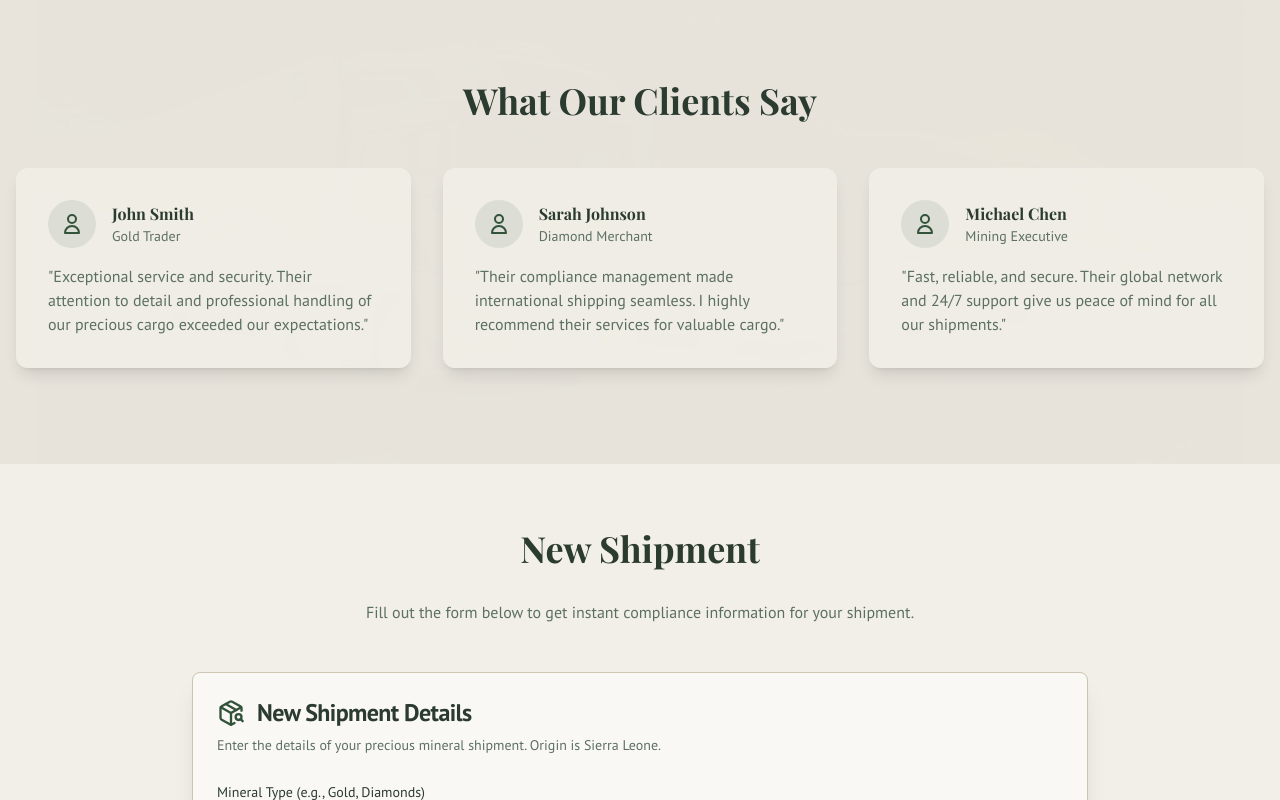
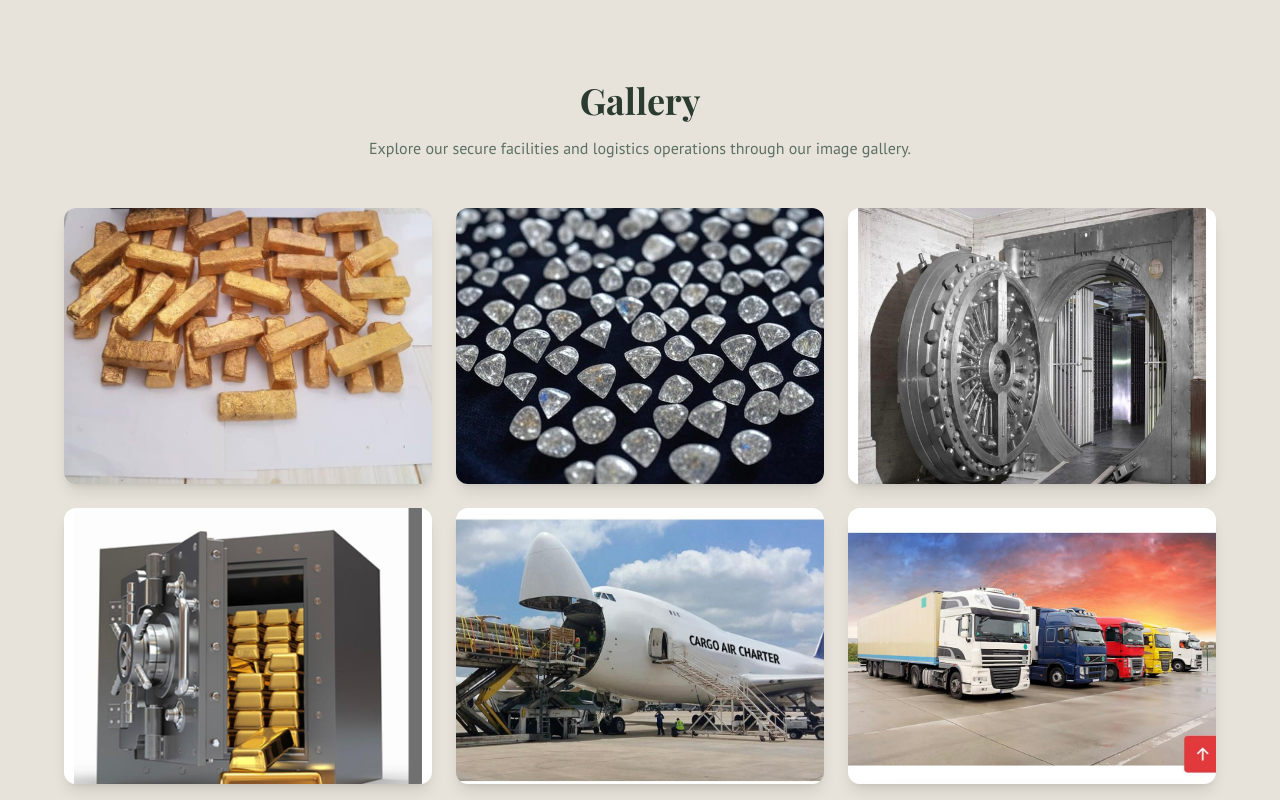
Before and after one commit to moBarrie/mg-secureship-app, a Next.js app: page / in a window 1280 px wide. Shown: the part 2200-3000 px from the top of the page. Built offline with nearby package versions, Linux system fonts and the light colour scheme; what @genkit-ai/googleai, genkit would draw is missing.

Commit message:
Updated address to 10 William Street and added gallery section

```diff
--- a/src/app/page.tsx
+++ b/src/app/page.tsx
@@ -314,6 +314,128 @@ export default function Home() {
           </div>
         </section>
 
+        {/* Gallery Section */}
+        <section className="py-24 bg-muted">
+          <div className="container mx-auto px-4">
+            <h2 className="text-3xl md:text-4xl font-bold text-center mb-4">
+              Gallery
+            </h2>
+            <p className="text-center text-muted-foreground mb-12 max-w-2xl mx-auto">
+              Explore our secure facilities and logistics operations through our
+              image gallery.
+            </p>
+            <div className="grid grid-cols-1 md:grid-cols-2 lg:grid-cols-3 gap-6 max-w-6xl mx-auto">
+              {/* Gallery Item 1 */}
+              <div className="group relative aspect-[4/3] rounded-xl overflow-hidden shadow-lg">
+                <Image
+                  src="/images/gold-shipping.jpeg"
+                  alt="Gold Shipping Operations"
+                  fill
+                  className="object-cover transform transition-transform duration-500 group-hover:scale-110"
+                />
+                <div className="absolute inset-0 bg-gradient-to-t from-black/80 via-black/50 to-transparent opacity-0 group-hover:opacity-100 transition-opacity duration-500 flex flex-col justify-end p-6">
+                  <h3 className="text-white text-xl font-semibold mb-2">
+                    Gold Shipping
+                  </h3>
+                  <p className="text-white/90 text-sm">
+                    Secure handling and transportation of precious metals
+                  </p>
+                </div>
+              </div>
+
+              {/* Gallery Item 2 */}
+              <div className="group relative aspect-[4/3] rounded-xl overflow-hidden shadow-lg">
+                <Image
+                  src="/images/diamond-shipping.jpeg"
+                  alt="Diamond Shipping Security"
+                  fill
+                  className="object-cover transform transition-transform duration-500 group-hover:scale-110"
+                />
+                <div className="absolute inset-0 bg-gradient-to-t from-black/80 via-black/50 to-transparent opacity-0 group-hover:opacity-100 transition-opacity duration-500 flex flex-col justify-end p-6">
+                  <h3 className="text-white text-xl font-semibold mb-2">
+                    Diamond Security
+                  </h3>
+                  <p className="text-white/90 text-sm">
+                    Specialized handling of high-value diamonds
+                  </p>
+                </div>
+              </div>
+
+              {/* Gallery Item 3 */}
+              <div className="group relative aspect-[4/3] rounded-xl overflow-hidden shadow-lg">
+                <Image
+                  src="/images/vault.jpeg"
+                  alt="Secure Storage Vault"
+                  fill
+                  className="object-cover transform transition-transform duration-500 group-hover:scale-110"
+                />
+                <div className="absolute inset-0 bg-gradient-to-t from-black/80 via-black/50 to-transparent opacity-0 group-hover:opacity-100 transition-opacity duration-500 flex flex-col justify-end p-6">
+                  <h3 className="text-white text-xl font-semibold mb-2">
+                    Secure Vaults
+                  </h3>
+                  <p className="text-white/90 text-sm">
+                    State-of-the-art storage facilities
+                  </p>
+                </div>
+              </div>
+
+              {/* Gallery Item 4 */}
+              <div className="group relative aspect-[4/3] rounded-xl overflow-hidden shadow-lg">
+                <Image
+                  src="/images/vault-gold.jpeg"
+                  alt="Gold Storage"
+                  fill
+                  className="object-cover transform transition-transform duration-500 group-hover:scale-110"
+                />
+                <div className="absolute inset-0 bg-gradient-to-t from-black/80 via-black/50 to-transparent opacity-0 group-hover:opacity-100 transition-opacity duration-500 flex flex-col justify-end p-6">
+                  <h3 className="text-white text-xl font-semibold mb-2">
+                    Gold Storage
+                  </h3>
+                  <p className="text-white/90 text-sm">
+                    Protected storage for precious metals
+                  </p>
+                </div>
+              </div>
+
+              {/* Gallery Item 5 */}
+              <div className="group relative aspect-[4/3] rounded-xl overflow-hidden shadow-lg">
+                <Image
+                  src="/images/cargo-plane.jpeg"
+                  alt="Air Transport"
+                  fill
+                  className="object-cover transform transition-transform duration-500 group-hover:scale-110"
+                />
+                <div className="absolute inset-0 bg-gradient-to-t from-black/80 via-black/50 to-transparent opacity-0 group-hover:opacity-100 transition-opacity duration-500 flex flex-col justify-end p-6">
+                  <h3 className="text-white text-xl font-semibold mb-2">
+                    Air Transport
+                  </h3>
+                  <p className="text-white/90 text-sm">
+                    Global air freight solutions
+                  </p>
+                </div>
+              </div>
+
+              {/* Gallery Item 6 */}
+              <div className="group relative aspect-[4/3] rounded-xl overflow-hidden shadow-lg">
+                <Image
+                  src="/images/transport.jpeg"
+                  alt="Ground Transport"
+                  fill
+                  className="object-cover transform transition-transform duration-500 group-hover:scale-110"
+                />
+                <div className="absolute inset-0 bg-gradient-to-t from-black/80 via-black/50 to-transparent opacity-0 group-hover:opacity-100 transition-opacity duration-500 flex flex-col justify-end p-6">
+                  <h3 className="text-white text-xl font-semibold mb-2">
+                    Ground Transport
+                  </h3>
+                  <p className="text-white/90 text-sm">
+                    Secure ground transportation services
+                  </p>
+                </div>
+              </div>
+            </div>
+          </div>
+        </section>
+
         {/* Testimonials Section with Transport Background */}
         <section className="relative py-24 bg-muted overflow-hidden">
           <div className="absolute inset-0 opacity-10">
--- a/src/components/general/ContactInformation.tsx
+++ b/src/components/general/ContactInformation.tsx
@@ -67,7 +67,7 @@ export function ContactInformation() {
                       <p className="text-muted-foreground">
                         Freetown, Sierra Leone
                         <br />
-                        25 Liverpool Street
+                        10 William Street
                       </p>
                     </div>
                   </div>
--- a/src/components/layout/Footer.tsx
+++ b/src/components/layout/Footer.tsx
@@ -11,23 +11,44 @@ export function Footer() {
           <div>
             <h3 className="font-semibold text-lg mb-4">About Us</h3>
             <p className="text-muted-foreground">
-              Your trusted partner for secure and compliant mineral transport from Sierra Leone to the world.
+              Your trusted partner for secure and compliant mineral transport
+              from Sierra Leone to the world.
             </p>
           </div>
           <div>
             <h3 className="font-semibold text-lg mb-4">Quick Links</h3>
             <ul className="space-y-2">
               <li>
-                <a href="#" className="text-muted-foreground hover:text-primary transition-colors">Home</a>
+                <a
+                  href="#"
+                  className="text-muted-foreground hover:text-primary transition-colors"
+                >
+                  Home
+                </a>
               </li>
               <li>
-                <a href="#services" className="text-muted-foreground hover:text-primary transition-colors">Services</a>
+                <a
+                  href="#services"
+                  className="text-muted-foreground hover:text-primary transition-colors"
+                >
+                  Services
+                </a>
               </li>
               <li>
-                <a href="#new-shipment-form" className="text-muted-foreground hover:text-primary transition-colors">New Shipment</a>
+                <a
+                  href="#new-shipment-form"
+                  className="text-muted-foreground hover:text-primary transition-colors"
+                >
+                  New Shipment
+                </a>
               </li>
               <li>
-                <a href="#contact-form" className="text-muted-foreground hover:text-primary transition-colors">Contact</a>
+                <a
+                  href="#contact-form"
+                  className="text-muted-foreground hover:text-primary transition-colors"
+                >
+                  Contact
+                </a>
               </li>
             </ul>
           </div>
@@ -35,14 +56,17 @@ export function Footer() {
             <h3 className="font-semibold text-lg mb-4">Contact</h3>
             <div className="space-y-2 text-muted-foreground">
               <p>Freetown, Sierra Leone</p>
-              <p>25 Liverpool Street</p>
+              <p>10 William Street</p>
               <p>Email: medalbarrie@gmail.com</p>
               <p>Tel: +232 7X XXX XXX</p>
             </div>
           </div>
         </div>
         <div className="text-center py-6 text-sm text-muted-foreground border-t border-border/50 mt-8">
-          <p>&copy; {new Date().getFullYear()} M&amp;G SecureShip. All rights reserved.</p>
+          <p>
+            &copy; {new Date().getFullYear()} M&amp;G SecureShip. All rights
+            reserved.
+          </p>
         </div>
       </div>
     </footer>
```
